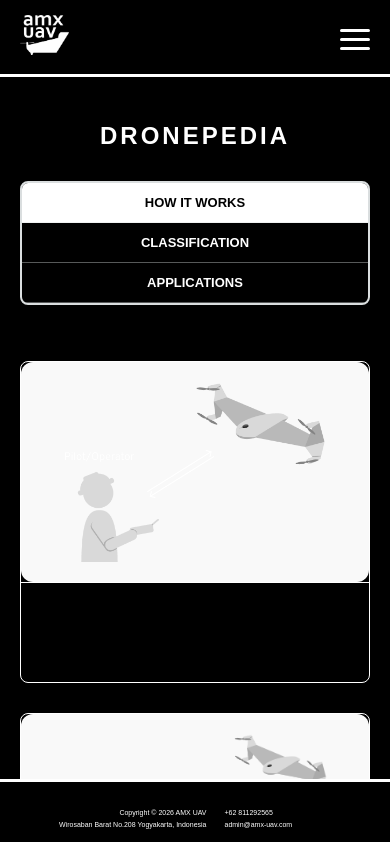
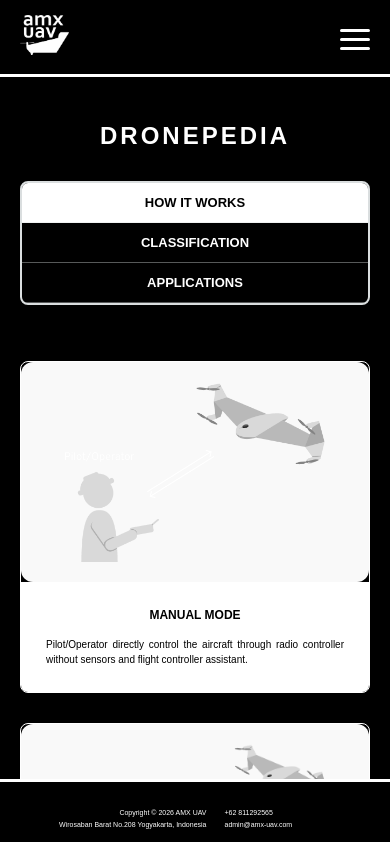
Before and after one commit to nasgmr/website-amx-next, a Next.js app: page /products/dronepedia/how-it-works in a window 390 px wide. Shown: the top 842 px of the page. Built offline with nearby package versions, Linux system fonts and the light colour scheme; a web font is replaced by a local one.

Commit message:
fix: dronepedia how it works

```diff
--- a/src/css/style.css
+++ b/src/css/style.css
@@ -2697,7 +2697,6 @@ html, body, .homepage-body {
     gap: 20px !important;
     width: 100% !important;
   }
-
   .pdf-style-grid .grid-col-left,
   .pdf-style-grid .grid-col-right,
   .comparison-grid .grid-col-left,
@@ -2705,16 +2704,10 @@ html, body, .homepage-body {
     width: 100% !important;
     min-width: 0 !important;
   }
-
   .mode-card,
   .mode-img-box {
-    background-color: transparent !important;
+    background-color: #000000 !important;
     background: transparent !important;
-  }
-  .mode-info {
-    background-color: transparent !important;
-    background: transparent !important;
-    padding: 20px !important;
   }
   .mode-info h3 {
     font-weight: 600 !important;
```
